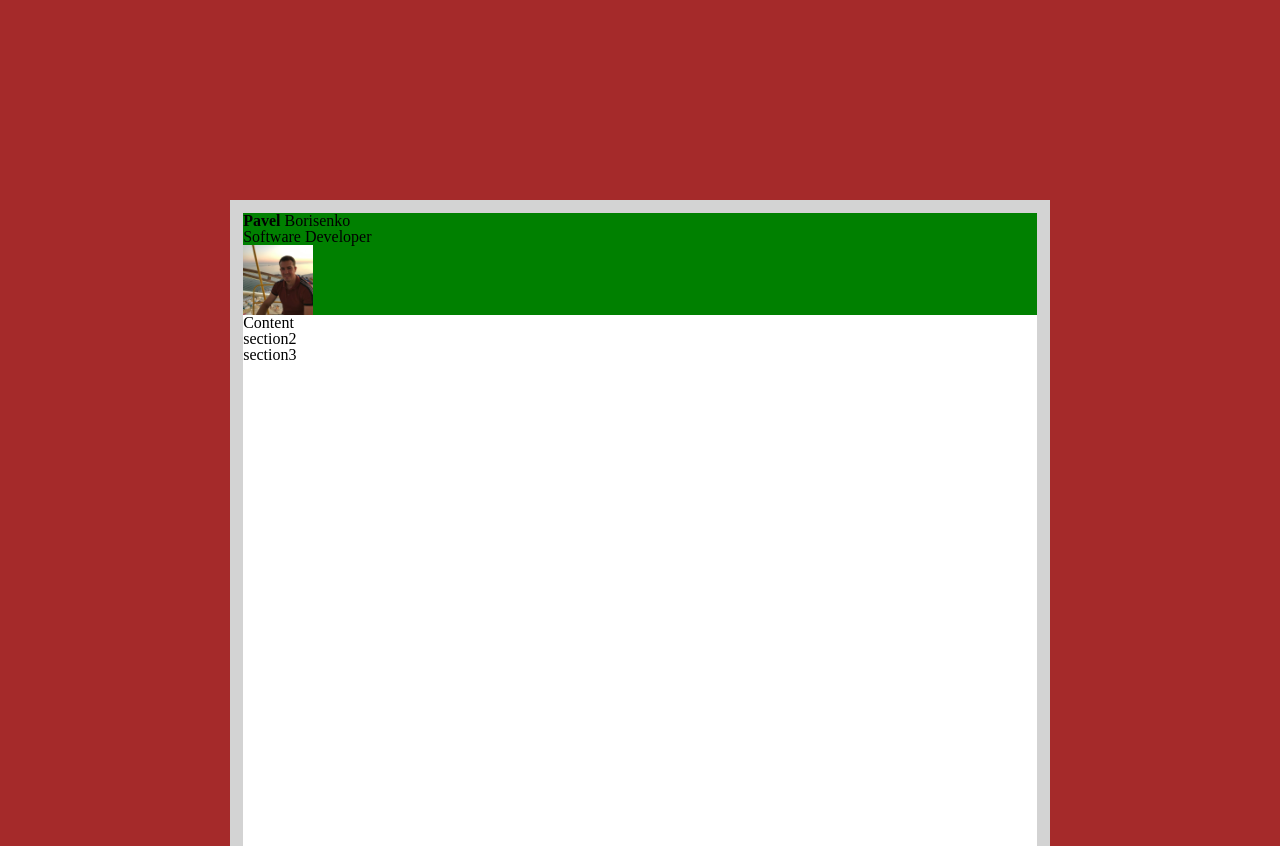
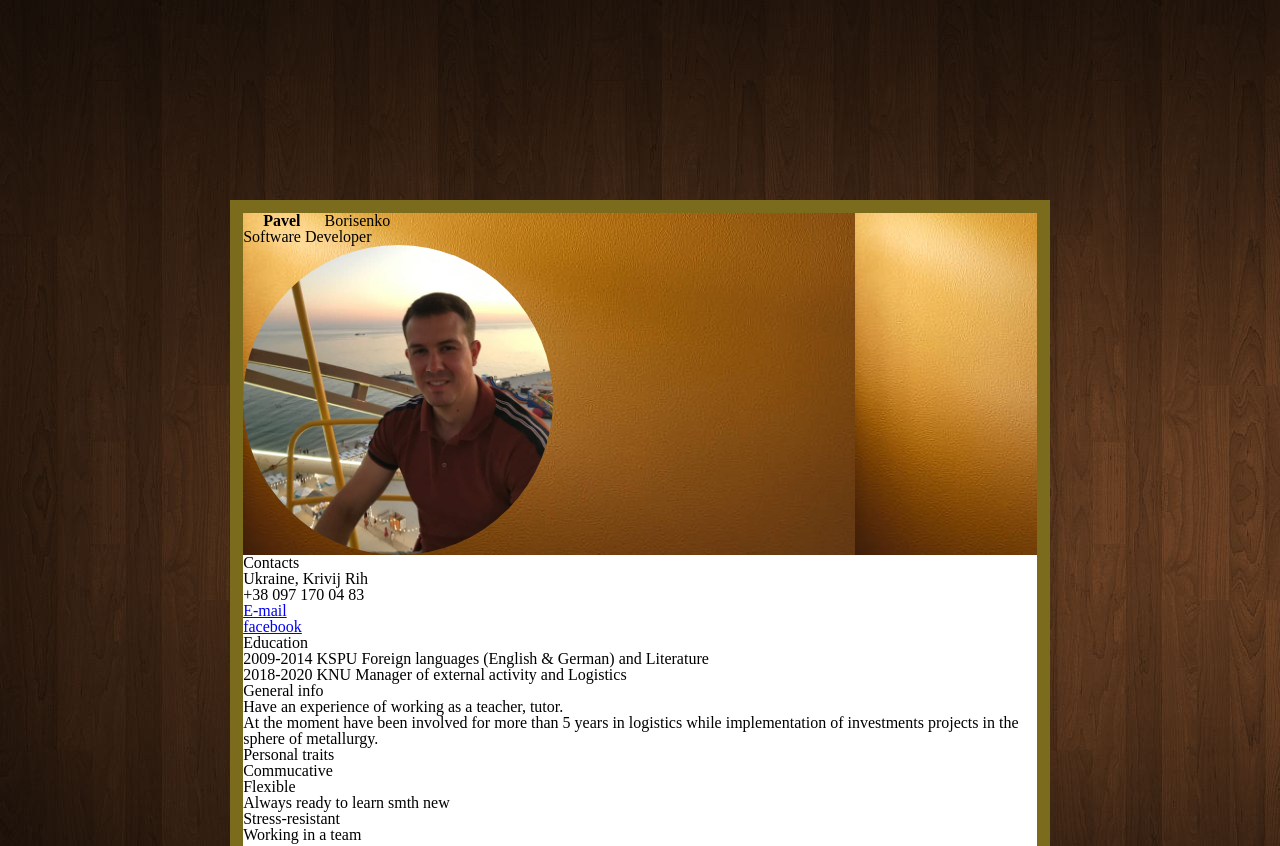
Before and after one commit to PavelBorisenkoRD/applicationForms, a plain HTML site: page index.html in a window 1280 px wide. Shown: the top 846 px of the page. Drawn offline with Linux system fonts and the light colour scheme.

Commit message:
Added photo and structure

```diff
--- a/index.html
+++ b/index.html
@@ -14,18 +14,65 @@
       <header>
         <div><span class="firstname">Pavel </span>Borisenko</div>
 
-
         <div class="job-title">Software Developer</div>
 
         <div class="avatar"></div>
-
       </header>
 
-      <section class="content">Content</section>
+      <section>
+        <section class="content-left">
+          <div class="contact-info">
+            Contacts
 
-      <section class="job-title">section2</section>
+            <ul>
+              <li>Ukraine, Krivij Rih</li>
+              <li>+38 097 170 04 83</li>
+              <li> <a href="mailto:borisenko77@gmail.com"> E-mail </a></li>
+              <li>
+                <a
+                  href="https://www.facebook.com/profile.php?id=100039845537846"
+                > facebook
+                </a>
+              </li>
+            </ul>
+          </div>
 
-      <section>section3</section>
+          <div class="study">
+            Education
+            <ul>
+              <li>
+                2009-2014 KSPU Foreign languages (English & German) and
+                Literature
+              </li>
+              <li>2018-2020 KNU Manager of external activity and Logistics</li>
+            </ul>
+          </div>
+        </section>
+
+        <section class="content-right">
+          <div class="personal">
+            General info
+            <p>Have an experience of working as a teacher, tutor.</p>
+
+            <p>
+              At the moment have been involved for more than 5 years in
+              logistics while implementation of investments projects in the
+              sphere of metallurgy.
+            </p>
+          </div>
+
+          <div class="qualities">
+            Personal traits
+            <ul>
+              <li>Commucative</li>
+              <li>Flexible</li>
+              <li>Always ready to learn smth new</li>
+              <li>Stress-resistant</li>
+              <li>Working in a team</li>
+            </ul>
+          </div>
+        </section>
+      </section>
     </main>
   </body>
 </html>
--- a/style.css
+++ b/style.css
@@ -1,5 +1,5 @@
 body {
-  background: brown;
+  background-image: url("./img/background.jpg");
 }
 main {
   width: 210mm;
@@ -7,10 +7,10 @@ main {
   background-color: white;
   margin: 200px auto;
 
-  border: 13px solid lightgrey;
+  border: 13px solid rgb(122, 108, 28);
 }
 header {
-  background-color: green;
+  background-image: url("./img/headerback.jpg");
 }
 .firstname {
   font-weight: bold;
@@ -18,7 +18,13 @@ header {
 
 .avatar {
   background-image: url("./img/userphoto.jpg");
-  width: 70px;
-  height:70px;
+  width: 250px;
+  height: 250px;
   background-size: cover;
+  border-radius: 50%;
+  padding:30px;
 }
+
+.firstname {
+  padding: 20px;
+}
```
Also changed, not shown: img/headerback.jpg (added).
